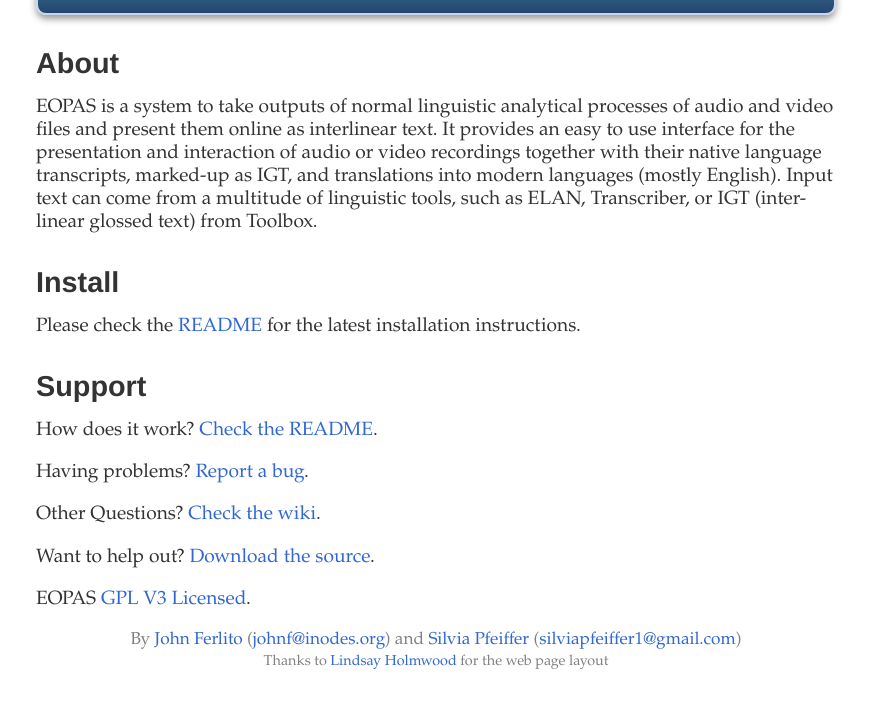
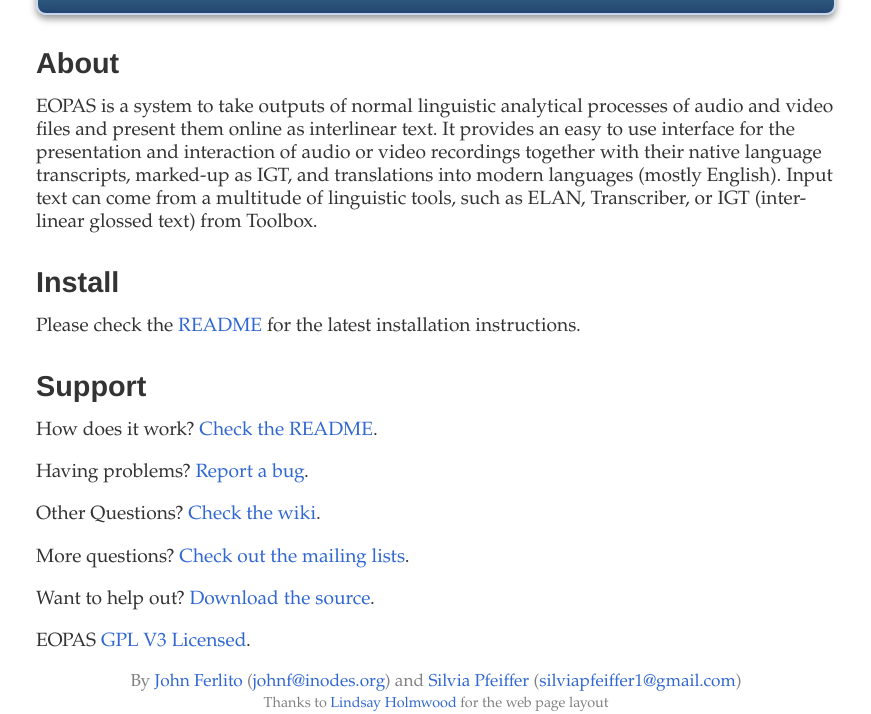
Before and after one commit to eopas/eopas, a Jekyll site: the page built from index.md, in a window 1280 px wide. Shown: the part 321-1035 px from the top of the page, without its empty margins (204-1075 px from the left). Built offline with Jekyll 4.4.1, drawn with Linux system fonts in a browser that asks for light colours; before the commit the page ends 993 px from its top, so only the background shows below that.

Commit message:
Add mailing lists

```diff
--- a/_layouts/default.html
+++ b/_layouts/default.html
@@ -7,7 +7,7 @@
    <title>{{ page.title }}</title>
 
    <link href="/atom.xml" rel="alternate" title="EOPAS: ETHNOER Online Presentation and Annotation System" type="application/atom+xml" />
-   <link rel="stylesheet" href="/screen.css" type="text/css" media="screen, projection" />
+   <link rel="stylesheet" href="screen.css" type="text/css" media="screen, projection" />
 </head>
 
 <body>
--- a/index.md
+++ b/index.md
@@ -2,7 +2,6 @@
 layout: default
 title: 'EOPAS: ETHNOER Online Presentation and Annotation System'
 ---
-
 
 About
 -----
@@ -32,6 +31,8 @@
 
 Other Questions? [Check the wiki](https://github.com/eopas/eopas/wiki).
 
+More questions? [Check out the mailing lists](http://sourceforge.net/projects/eopas/support).
+
 Want to help out? [Download the source](http://github.com/eopas.eopas).
 
 EOPAS <a href="http://en.wikipedia.org/wiki/GPL_License">GPL V3 Licensed</a>.
```
